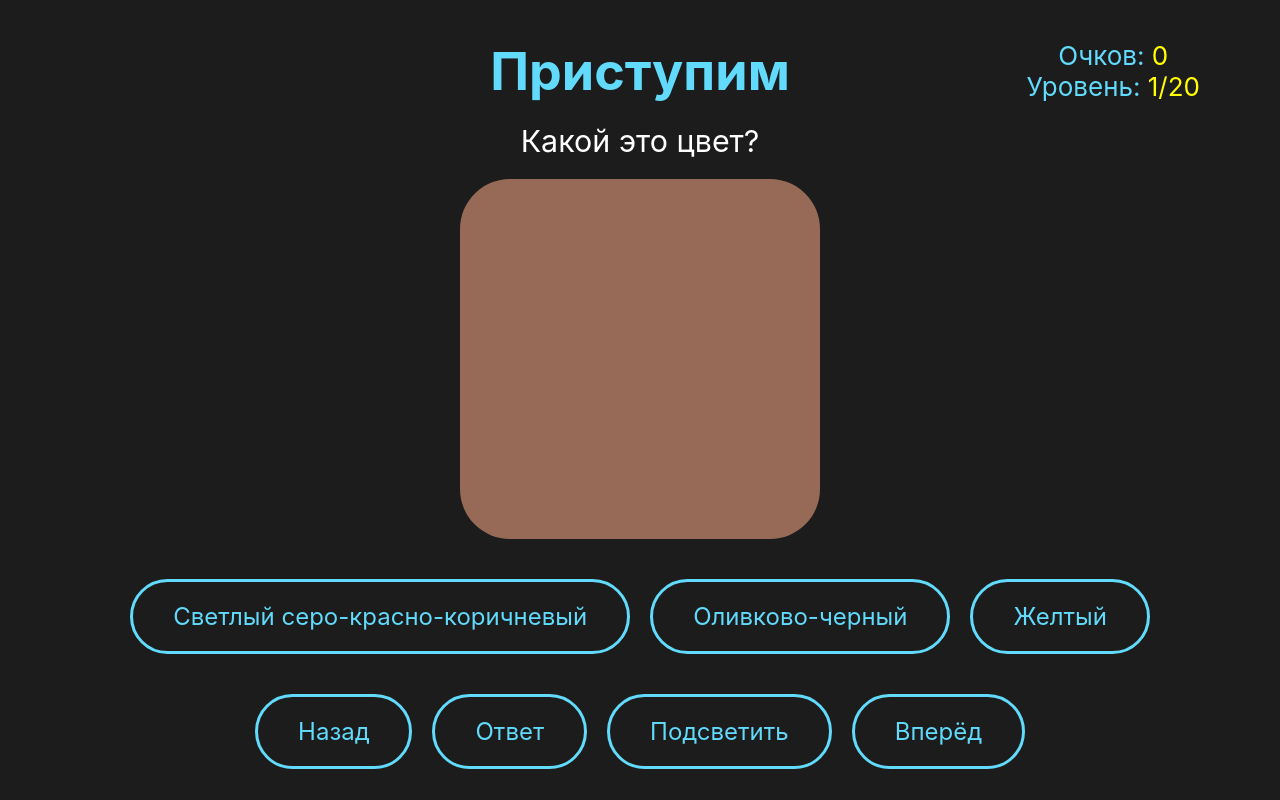
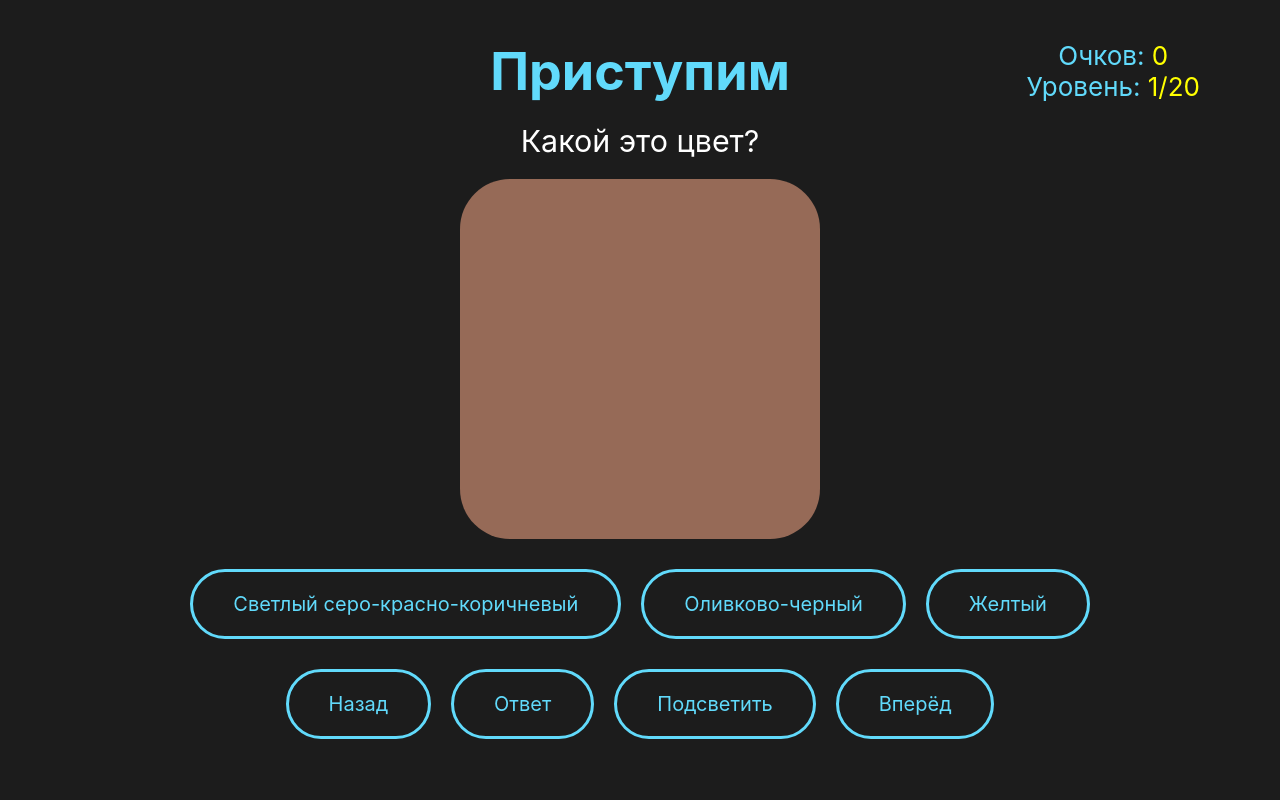
Before and after one commit to suvmer/learncolors, a React (Create React App) app in the folder client/: page /begin in a window 1280 px wide. Built offline with nearby package versions, Linux system fonts and the light colour scheme.

Commit message:
blocking click on answered questions

```diff
--- a/client/src/App.css
+++ b/client/src/App.css
@@ -42,7 +42,7 @@
 .list {
   display: flex;
   gap: 20px;
-  padding-top: 20px;
+  padding-top: 10px;
 }
 
 .counter {
@@ -67,6 +67,9 @@ h3 {
   border-radius: 40px;
   cursor: pointer;
 }
+.button.high {
+  background-color: #61dafb20!important;
+}
 .button:hover {
   background-color: #61dafb20!important;
   transition: background-color 0.1s;
@@ -75,7 +78,7 @@ h3 {
   background-color: #61dafb5e!important;
 }
 .button.small {
-  font-size: 24px;
+  font-size: 20px;
 }
 
 @keyframes App-logo-spin {
--- a/client/src/App.js
+++ b/client/src/App.js
@@ -7,7 +7,7 @@ import {
   Route,
   Routes
 } from "react-router-dom";
-import {namedColors} from './media/colors';
+import { generateTasks } from './utils/utils';
 
 const Context = React.createContext();
 
@@ -32,7 +32,7 @@ Array.prototype.random = function () {
 
 
 
-var tasks = [];
+var tasks = [], answers = [];
 
 function App() {
   const [score, setScore] = useState(0);
@@ -40,26 +40,22 @@ function App() {
 
 
   useMemo( () => {
-    const generateTasks = (tasksCount, answersCount) => {
-      for(let i = 0; i < tasksCount; i++) {
-        const answ = [];
-        for(var j = 0; j < answersCount; j++)
-          answ.push(namedColors.random());
-        tasks.push({
-          list: answ,
-          correct: Math.floor((Math.random()*answ.length))
-        });
-
-      }
-    }
-    generateTasks(20, 3)
-
+    tasks = generateTasks(20, 3);
+    answers = Array(tasks.length).fill(-1);
   }, []);
 
+
+
+
   const onClickVariant = (index) => {
-    if(index == tasks[step].correct)
-      setScore(score+1);
+    if(answers[step] == -1) {
+      answers[step] = index;
+      if(index == tasks[step].correct)
+        setScore(score+1);
+    }
+
     setStep((step+1)%tasks.length);
+    console.log(answers);
   }
 
   const goBack = () => setStep((step-1+tasks.length)%tasks.length);
@@ -70,8 +66,8 @@ function App() {
       steps: [step, setStep],
       onClickVariant: onClickVariant,
       goBack: goBack,
-      pickColor: pickColor,
-      tasks: tasks
+      tasks: tasks,
+      answers: answers
     }}>
       <BrowserRouter>
         <Routes>
@@ -83,9 +79,6 @@ function App() {
   );
 }
 
-function pickColor() {
-
-}
 
 export {Context}
 export default App;
--- a/client/src/components/ColorPicker.jsx
+++ b/client/src/components/ColorPicker.jsx
@@ -2,19 +2,19 @@ import React, { useContext, useEffect, useState } from 'react';
 import { Context } from '../App';
 
 const ColorPicker = () => {
-  const {steps, tasks, onClickVariant, goBack/*, answers*/} = useContext(Context);
+  const {steps, tasks, onClickVariant, goBack, answers} = useContext(Context);
   const task = tasks[steps[0]];
   const [tip, setTip] = useState("Ответ");
   const [back, setBack] = useState(false);
-  console.log("this is {`button small ${answers[0][steps[0]] == ind ? 'high' : ''}`}", task);
+  console.log("this is ", task);
   return (
     <>
         <div className="colorBox" style={{backgroundColor: task.list[task.correct][0]}}>
 
         </div>
-        <div className='list'>
-        {task.list.map((element, ind) => <div key={ind} style={{backgroundColor: back ? element[0] : "#61dafb00"}} onClick={
-          () => onClickVariant(ind)} className='button small'>{element[1]}</div>)
+        <div className='list' style={{cursor: answers[steps[0]] == -1 ? 'default' : 'not-allowed'}}>
+        {task.list.map((element, ind) => <div key={ind} style={{backgroundColor: back ? element[0] : "#61dafb00", pointerEvents: answers[steps[0]] == -1 ? 'all' : 'none'}} onClick={
+          () => onClickVariant(ind)} className={`button small ${answers[steps[0]] == ind ? 'high' : ''}`}>{element[1]}</div>)
           }
         </div>
         <div className='list'>
--- /dev/null
+++ b/client/src/utils/utils.js
@@ -0,0 +1,16 @@
+import {namedColors} from '../media/colors';
+
+const generateTasks = (tasksCount, answersCount) => {
+    const tasks = [];
+    for(let i = 0; i < tasksCount; i++) {
+      const answ = [];
+      for(var j = 0; j < answersCount; j++)
+        answ.push(namedColors.random());
+      tasks.push({
+        list: answ,
+        correct: Math.floor((Math.random()*answ.length))
+      });
+    }
+    return tasks;
+  }
+export {generateTasks};
```
